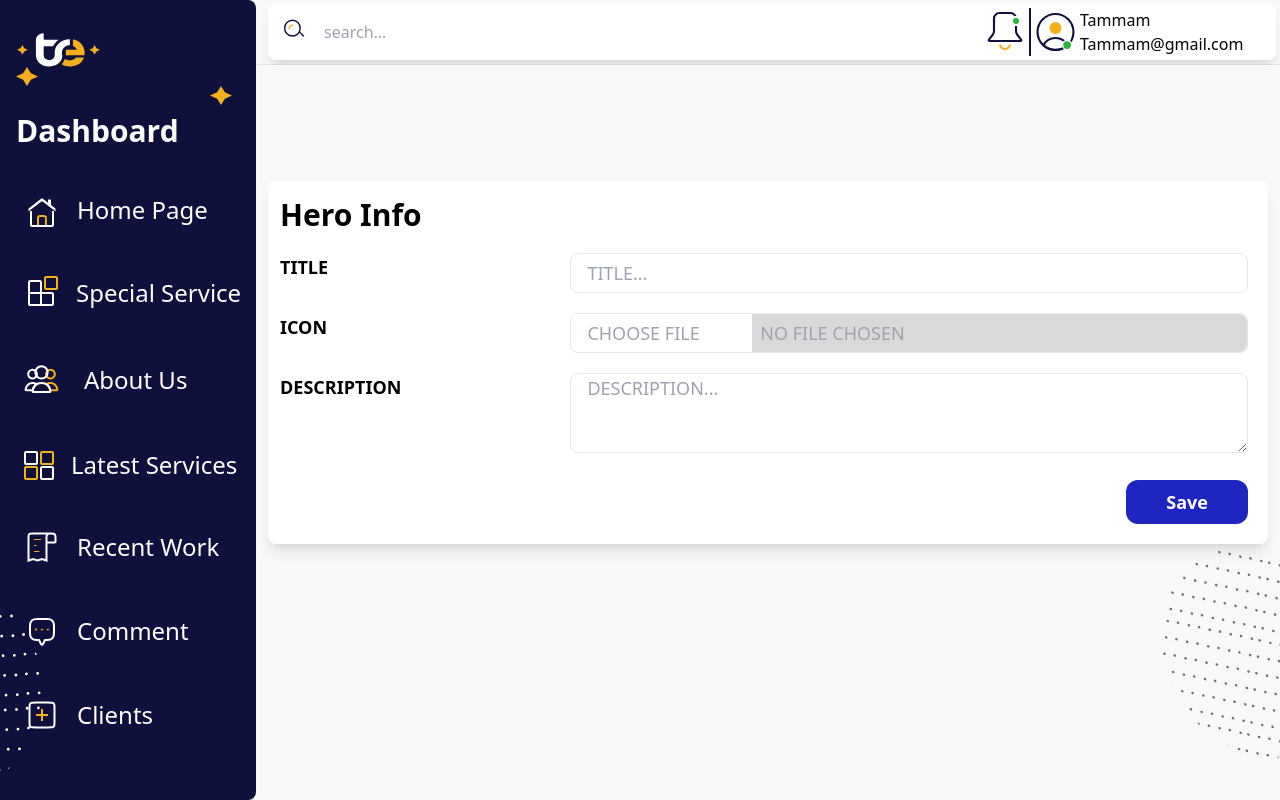
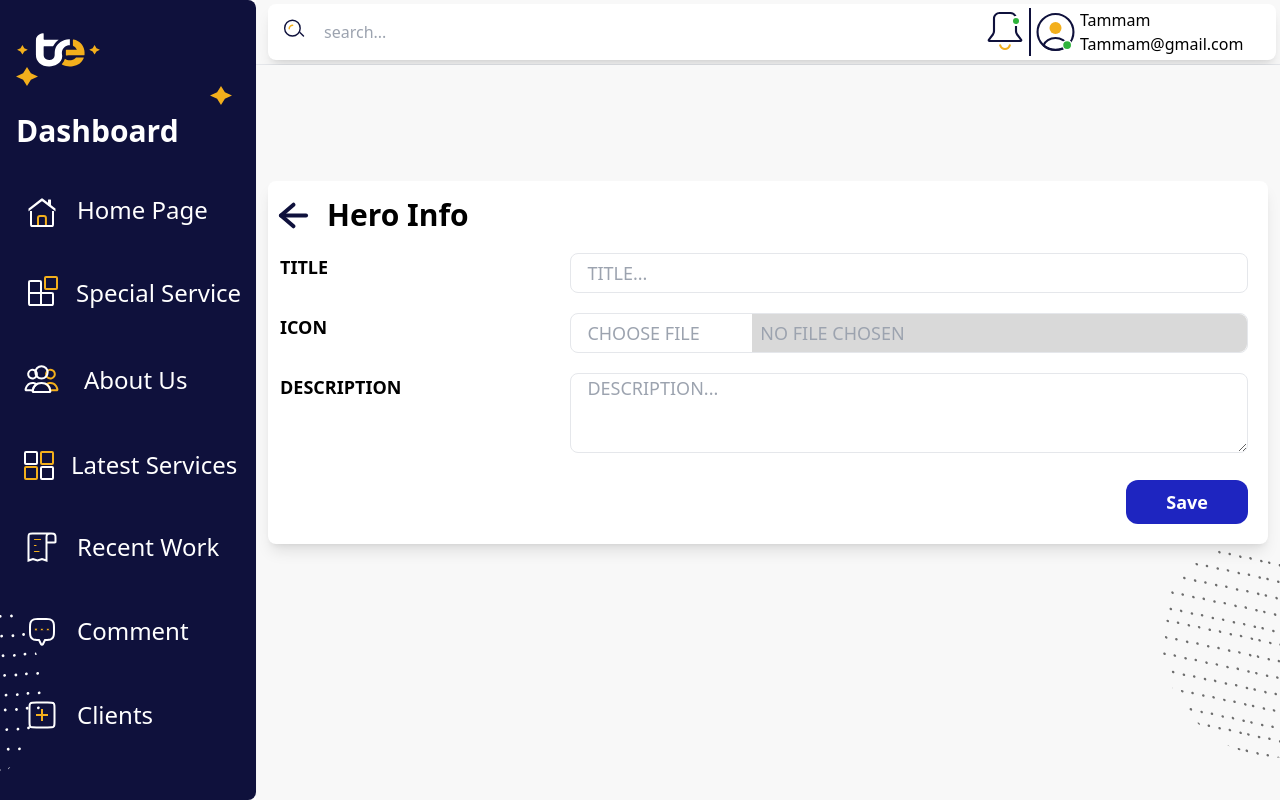
Before and after one commit to Hetari/Simple-Dashboard, a Vue app: page /admin/Statistic/add in a window 1280 px wide. Built offline with nearby package versions, Linux system fonts and the light colour scheme.

Commit message:
cleaning up

```diff
--- a/src/views/AddAboutUs.vue
+++ b/src/views/AddAboutUs.vue
@@ -1,12 +1,11 @@
 
 <template>
   <div class="">
-    <div class="p-6 w-full h-screen bg-[#F8F8F8]">
+    <div class="p-1 w-full h-screen bg-[#F8F8F8]">
       <div
         class="bg-white rounded-lg mx-2 pr-5 pt-4 mt-28 relative z-50 shadow-md"
       >
         <div class="flex justify-between">
-          <!--  -->
           <div class="flex items-start ps-1">
             <a
               href="#"
--- a/src/views/AddSpecialService.vue
+++ b/src/views/AddSpecialService.vue
@@ -4,7 +4,20 @@
       class="bg-white rounded-lg mx-2 pr-5 pt-4 mt-28 relative z-50 shadow-lg"
     >
       <div class="flex justify-between">
-        <h1 class="capitalize text-3xl ml-3 mb-5 font-bold">hero info</h1>
+        <div class="flex items-start ps-1">
+          <a
+            href="#"
+            class="rounded-lg hover:bg-slate-50 hover:scale-110 transition-all duration-500"
+          >
+            <img
+              src="@/assets/arrow-left.svg"
+              alt="go back"
+              @click="this.$router.go(-1)"
+            />
+          </a>
+
+          <h1 class="capitalize text-3xl ml-3 mb-5 font-bold">hero info</h1>
+        </div>
       </div>
 
       <form class="text-lg ml-3" action="">
--- a/src/views/AddStatistic.vue
+++ b/src/views/AddStatistic.vue
@@ -4,7 +4,22 @@
       class="bg-white rounded-lg mx-2 pr-5 pt-4 mt-28 relative z-50 shadow-lg"
     >
       <div class="flex justify-between">
-        <h1 class="capitalize text-3xl ml-3 mb-5 font-bold">hero info</h1>
+        <div class="flex justify-between">
+          <div class="flex items-start ps-1">
+            <a
+              href="#"
+              class="rounded-lg hover:bg-slate-50 hover:scale-110 transition-all duration-500"
+            >
+              <img
+                src="@/assets/arrow-left.svg"
+                alt="go back"
+                @click="this.$router.go(-1)"
+              />
+            </a>
+
+            <h1 class="capitalize text-3xl ml-3 mb-5 font-bold">hero info</h1>
+          </div>
+        </div>
       </div>
 
       <form class="text-lg ml-3" action="">
--- a/src/views/HeroInfo.vue
+++ b/src/views/HeroInfo.vue
@@ -1,17 +1,20 @@
 <template>
   <div class="">
-    <div class="p-6 w-full h-screen bg-[#F8F8F8]">
+    <div class="p-1 w-full h-screen bg-[#F8F8F8]">
       <div
         class="bg-white rounded-lg mx-2 pr-5 pt-4 mt-28 relative z-50 shadow-md"
       >
         <div class="flex justify-between">
-          <!--  -->
           <div class="flex items-start ps-1">
             <a
               href="#"
               class="rounded-lg hover:bg-slate-50 hover:scale-110 transition-all duration-500"
             >
-              <img src="@/assets/arrow-left.svg" alt="left arrow" />
+              <img
+                src="@/assets/arrow-left.svg"
+                alt="go back"
+                @click="this.$router.go(-1)"
+              />
             </a>
 
             <h1 class="capitalize text-3xl ml-3 mb-5 font-bold">hero info</h1>
```
